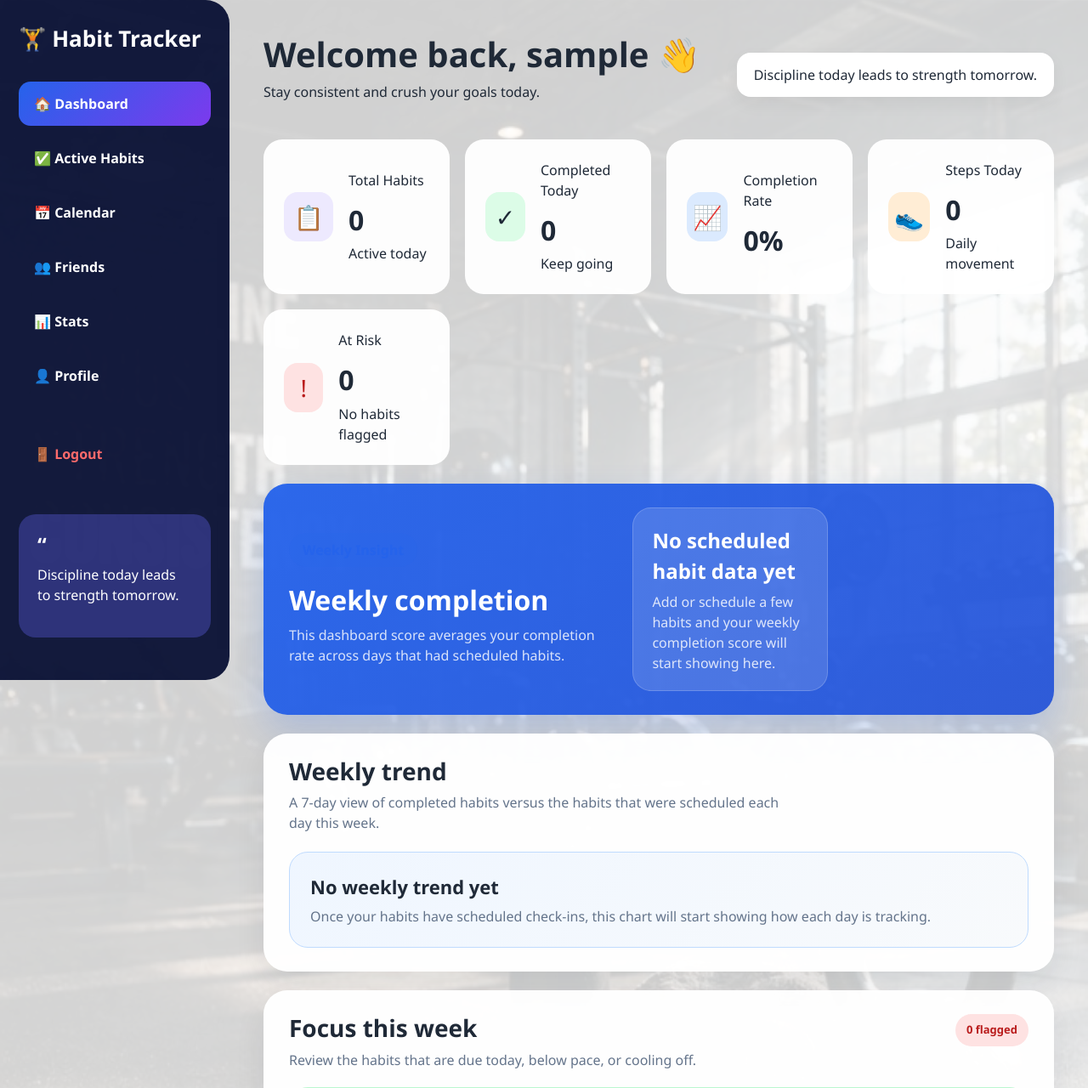
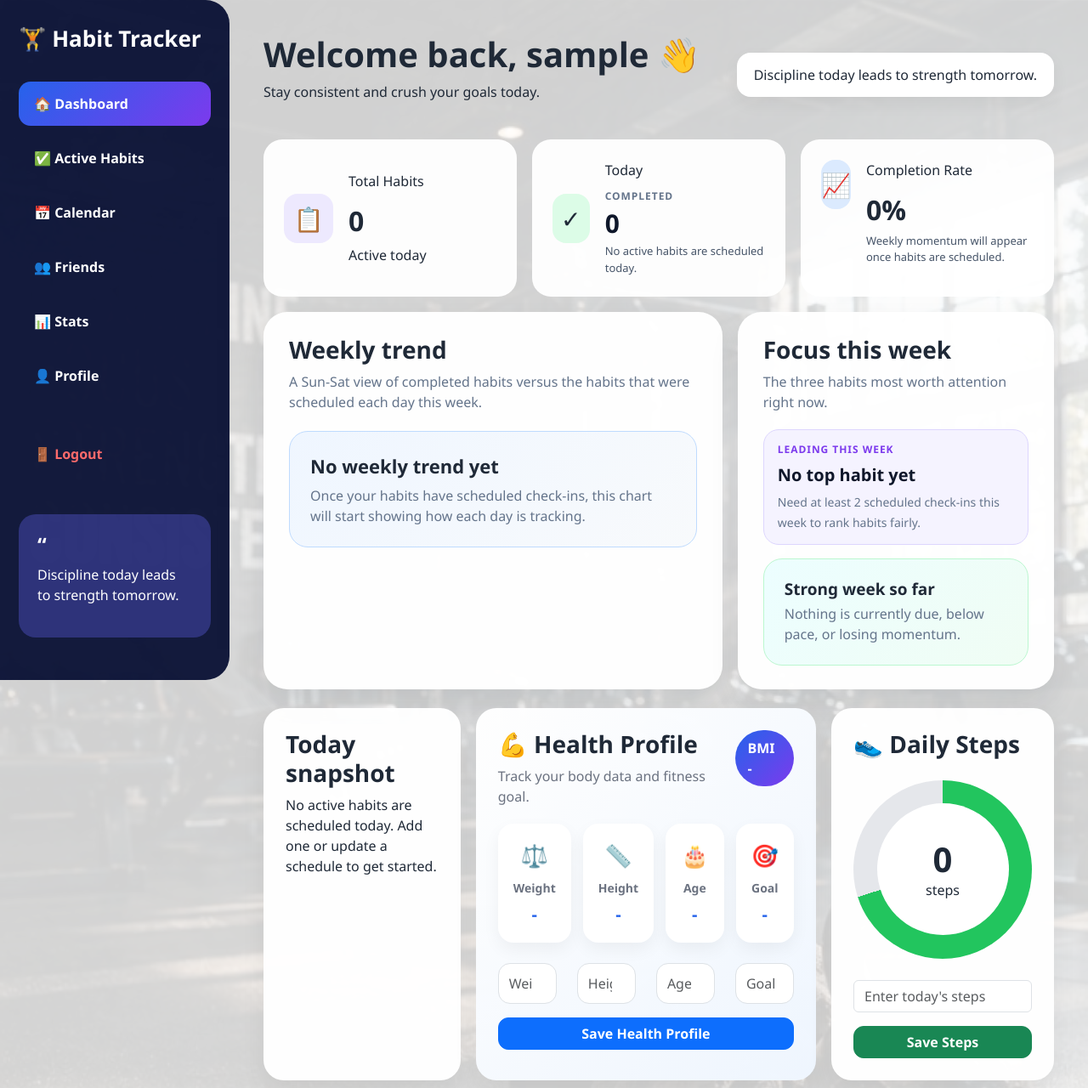
Before and after one commit to wenghengan-source/Agile-Web-Development-Project, a Flask app: page /dashboard in a window 1280 px wide. Shown: the top 1280 px of the page at 85% size. Run offline with Flask 3, Linux system fonts and the light colour scheme; the visitor is signed in with stand-in values (Sample User, id 1); data that the repository does not hold is empty; some libraries are stand-ins or nearby versions.

Commit message:
Refine dashboard progress insights and weekly trend

```diff
--- a/Habit-tracker/app.py
+++ b/Habit-tracker/app.py
@@ -76,6 +76,14 @@
         reference_date - timedelta(days=offset)
         for offset in range(length + trailing_offset - 1, trailing_offset - 1, -1)
     ]
+
+
+def get_week_dates_sunday_first(reference_date, week_offset=0):
+    """Return one calendar week in Sun-Sat order for the reference date."""
+    days_since_sunday = (reference_date.weekday() + 1) % 7
+    week_start = reference_date - timedelta(days=days_since_sunday)
+    week_start -= timedelta(days=week_offset * 7)
+    return [week_start + timedelta(days=offset) for offset in range(7)]
 
 
 def calculate_habit_streak(
@@ -161,12 +169,30 @@
     return longest_streak
 
 
-def summarize_scheduled_progress(habits, completion_records, target_dates):
+def summarize_scheduled_progress(
+    habits,
+    completion_records,
+    target_dates,
+    available_through_date=None
+):
     """Average daily completion % across days with scheduled habits only."""
     progress = []
     active_days = 0
 
     for target_date in target_dates:
+        if (
+            available_through_date is not None
+            and target_date > available_through_date
+        ):
+            progress.append({
+                "label": target_date.strftime("%a"),
+                "completed": 0,
+                "goal": 0,
+                "percentage": 0,
+                "is_future": True
+            })
+            continue
+
         day_string = target_date.isoformat()
         scheduled_habit_ids = [
             habit_id
@@ -185,10 +211,11 @@
             active_days += 1
 
         progress.append({
-            "label": WEEKDAY_NAMES[target_date.weekday()],
+            "label": target_date.strftime("%a"),
             "completed": completed,
             "goal": goal,
-            "percentage": 0 if goal == 0 else int((completed / goal) * 100)
+            "percentage": 0 if goal == 0 else int((completed / goal) * 100),
+            "is_future": False
         })
 
     average_progress = 0
@@ -215,12 +242,12 @@
 
     delta = current_average - previous_average
     if delta > 0:
-        return f"Up {delta} pts vs last week"
+        return f"{delta} percentage points better than last week"
 
     if delta < 0:
-        return f"Down {abs(delta)} pts vs last week"
-
-    return "Flat vs last week"
+        return f"{abs(delta)} percentage points behind last week"
+
+    return "Matching last week"
 
 
 def should_rank_dashboard_habit(scheduled_days):
@@ -519,12 +546,8 @@
         reference_date = date.today()
 
     today_string = reference_date.isoformat()
-    week_dates = get_trailing_dates(reference_date, DASHBOARD_ANALYTICS_WINDOW_DAYS)
-    previous_week_dates = get_trailing_dates(
-        reference_date,
-        DASHBOARD_ANALYTICS_WINDOW_DAYS,
-        trailing_offset=DASHBOARD_ANALYTICS_WINDOW_DAYS
-    )
+    week_dates = get_week_dates_sunday_first(reference_date)
+    previous_week_dates = get_week_dates_sunday_first(reference_date, week_offset=1)
 
     conn = sqlite3.connect("habit_tracker.db")
     cursor = conn.cursor()
@@ -565,12 +588,14 @@
     weekly_progress, weekly_average, active_days = summarize_scheduled_progress(
         progress_habits,
         completion_records,
-        week_dates
+        week_dates,
+        available_through_date=reference_date
     )
     _, previous_week_average, previous_active_days = summarize_scheduled_progress(
         progress_habits,
         completion_records,
-        previous_week_dates
+        previous_week_dates,
+        available_through_date=previous_week_dates[-1]
     )
 
     habit_summaries = []
@@ -594,6 +619,9 @@
         scheduled_days = 0
         completed_days = 0
         for week_day in week_dates:
+            if week_day > reference_date:
+                continue
+
             day_string = week_day.isoformat()
             if created_date > day_string:
                 continue
@@ -663,9 +691,10 @@
         })
 
     best_day = {"label": "No data", "completed": 0, "goal": 0}
-    if weekly_progress:
+    completed_week_days = [day for day in weekly_progress if not day["is_future"]]
+    if completed_week_days:
         best_day = max(
-            weekly_progress,
+            completed_week_days,
             key=lambda item: (item["percentage"], item["completed"])
         )
 
@@ -847,7 +876,6 @@
 
     total = len(habits)
     completed = len([h for h in habits if h[7] == "Completed"])
-    percentage = int((completed / total) * 100) if total > 0 else 0
     reminders = [h for h in habits if h[7] == "Not Completed"]
     preview_habits = habits[:3]
 
@@ -898,7 +926,6 @@
         habits=habits,
         total=total,
         completed=completed,
-        percentage=percentage,
         reminders=reminders,
         preview_habits=preview_habits,
         quote=random.choice(quotes),
--- a/Habit-tracker/static/style.css
+++ b/Habit-tracker/static/style.css
@@ -331,9 +331,9 @@
 
 .summary-grid {
     display: grid;
-    grid-template-columns: repeat(auto-fit, minmax(210px, 1fr));
+    grid-template-columns: repeat(3, minmax(0, 1fr));
     gap: 18px;
-    margin-bottom: 22px;
+    margin-bottom: 18px;
 }
 
 .summary-card {
@@ -371,89 +371,76 @@
     background: #ffedd5;
 }
 
-.summary-card.red .summary-icon {
-    background: #fee2e2;
-    color: #b91c1c;
-}
-
-.weekly-insight-card {
-    background: linear-gradient(135deg, rgba(37,99,235,0.96), rgba(29,78,216,0.90));
-    color: white;
-    border-radius: 28px;
-    padding: 28px 30px;
-    margin-bottom: 22px;
-    display: grid;
-    grid-template-columns: 1.25fr 0.75fr 0.7fr;
-    gap: 22px;
-    align-items: center;
-    box-shadow: 0 20px 44px rgba(37,99,235,0.20);
-}
-
-.weekly-insight-copy h2 {
+.summary-card-stacked {
+    align-items: flex-start;
+}
+
+.summary-card-stacked span {
+    display: block;
+    color: #475569;
+    font-size: 13px;
+    line-height: 1.45;
+}
+
+.split-card .summary-icon {
+    background: #dcfce7;
+}
+
+.split-card-content {
+    width: 100%;
+}
+
+.split-card-title {
     margin-bottom: 10px;
 }
 
-.weekly-insight-copy p {
-    margin-bottom: 0;
-    color: rgba(255,255,255,0.82);
-    max-width: 520px;
-}
-
-.weekly-insight-metric,
-.weekly-insight-detail,
-.weekly-insight-empty {
-    background: rgba(255,255,255,0.14);
-    border: 1px solid rgba(255,255,255,0.18);
-    border-radius: 22px;
-    padding: 20px 22px;
-}
-
-.weekly-insight-label,
-.weekly-insight-detail-label {
+.split-card-metrics {
+    display: flex;
+    margin-bottom: 8px;
+}
+
+.split-card-metric {
+    min-width: 0;
+    display: flex;
+    flex-direction: column;
+}
+
+.split-card-label {
     display: block;
     margin-bottom: 8px;
     font-size: 12px;
     text-transform: uppercase;
     letter-spacing: 0.08em;
     font-weight: 700;
-    color: rgba(255,255,255,0.72);
-}
-
-.weekly-insight-metric h3 {
-    font-size: 40px;
-    margin-bottom: 8px;
-}
-
-.weekly-insight-trend {
-    color: white;
-    font-weight: 700;
-}
-
-.weekly-insight-detail strong,
-.weekly-insight-empty strong {
+    color: #64748b;
+}
+
+.split-card-metric strong {
     display: block;
-    font-size: 24px;
-    margin-bottom: 6px;
-}
-
-.weekly-insight-detail span,
-.weekly-insight-empty span {
-    color: rgba(255,255,255,0.82);
-}
-
-.weekly-insight-note {
+    font-size: 30px;
+    line-height: 1;
+    color: #0f172a;
+}
+
+.split-card-detail {
     display: block;
-    margin-top: 10px;
-    font-size: 14px;
-    color: rgba(255,255,255,0.70);
+    color: #475569;
+    font-size: 13px;
+}
+
+.analytics-grid {
+    display: grid;
+    grid-template-columns: 1.45fr 1fr;
+    gap: 18px;
+    margin-bottom: 22px;
 }
 
 .weekly-trend-card {
     background: rgba(255,255,255,0.97);
     border-radius: 28px;
     padding: 28px 30px;
-    margin-bottom: 22px;
     box-shadow: 0 18px 36px rgba(15,23,42,0.08);
+    height: 100%;
 }
 
 .weekly-trend-header {
@@ -570,8 +563,8 @@
     background: rgba(255,255,255,0.97);
     border-radius: 28px;
     padding: 28px 30px;
-    margin-bottom: 22px;
     box-shadow: 0 18px 36px rgba(15,23,42,0.08);
+    height: 100%;
 }
 
 .focus-panel-header {
@@ -591,14 +584,33 @@
     max-width: 560px;
 }
 
-.focus-panel-count {
-    background: #fee2e2;
-    color: #b91c1c;
-    border-radius: 999px;
-    padding: 9px 13px;
-    font-size: 13px;
-    font-weight: 700;
-    white-space: nowrap;
+.focus-panel-highlight {
+    background: #f5f3ff;
+    border: 1px solid #ddd6fe;
+    border-radius: 18px;
+    padding: 14px 16px;
+    margin-bottom: 16px;
+}
+
+.focus-panel-highlight-label {
+    display: block;
+    margin-bottom: 6px;
+    font-size: 12px;
+    text-transform: uppercase;
+    letter-spacing: 0.08em;
+    font-weight: 700;
+    color: #7c3aed;
+}
+
+.focus-panel-highlight strong {
+    display: block;
+    margin-bottom: 4px;
+    font-size: 20px;
+    color: #0f172a;
+}
+
+.focus-panel-highlight small {
+    color: #64748b;
 }
 
 .focus-panel-list {
--- a/Habit-tracker/templates/dashboard.html
+++ b/Habit-tracker/templates/dashboard.html
@@ -53,86 +53,53 @@
                 </div>
             </div>
 
-            <div class="summary-card green">
+            <div class="summary-card split-card">
                 <div class="summary-icon">✓</div>
-                <div>
-                    <p>Completed Today</p>
-                    <h2>{{ completed }}</h2>
-                    <span>Keep going</span>
+                <div class="split-card-content">
+                    <p class="split-card-title">Today</p>
+
+                    <div class="split-card-metrics">
+                        <div class="split-card-metric">
+                            <span class="split-card-label">Completed</span>
+                            <strong>{{ completed }}</strong>
+                        </div>
+
+                    </div>
+
+                    <span class="split-card-detail">
+                        {% if total > 0 %}
+                            {{ completed }}/{{ total }} active habits are done today.
+                        {% else %}
+                            No active habits are scheduled today.
+                        {% endif %}
+                    </span>
                 </div>
             </div>
 
-            <div class="summary-card blue">
+            <div class="summary-card blue summary-card-stacked">
                 <div class="summary-icon">📈</div>
                 <div>
                     <p>Completion Rate</p>
-                    <h2>{{ percentage }}%</h2>
-                </div>
-            </div>
-
-            <div class="summary-card orange">
-                <div class="summary-icon">👟</div>
-                <div>
-                    <p>Steps Today</p>
-                    <h2>{{ today_steps }}</h2>
-                    <span>Daily movement</span>
-                </div>
-            </div>
-            <div class="summary-card red">
-                <div class="summary-icon">!</div>
-                <div>
-                    <p>At Risk</p>
-                    <h2>{{ progress_snapshot.at_risk.count }}</h2>
-                    <span>{{ progress_snapshot.at_risk.summary }}</span>
+                    <h2>{{ progress_snapshot.weekly_average }}%</h2>
+                    <span>
+                        {% if progress_snapshot.has_scheduled_data %}
+                            Across scheduled habits this week. {{ progress_snapshot.weekly_change_summary }}
+                        {% else %}
+                            Weekly momentum will appear once habits are scheduled.
+                        {% endif %}
+                    </span>
                 </div>
             </div>
         </div>
 
-        <section class="weekly-insight-card">
-            <div class="weekly-insight-copy">
-                <span class="hero-badge">Weekly Insight</span>
-                <h2>Weekly completion</h2>
-                <p>
-                    This dashboard score averages your completion rate across days
-                    that had scheduled habits.
-                </p>
-            </div>
-
-            {% if progress_snapshot.has_scheduled_data %}
-                <div class="weekly-insight-metric">
-                    <p class="weekly-insight-label">This week</p>
-                    <h3>{{ progress_snapshot.weekly_average }}%</h3>
-                    <p class="weekly-insight-trend mb-0">
-                        {{ progress_snapshot.weekly_change_summary }}
-                    </p>
-                </div>
-
-                <div class="weekly-insight-detail">
-                    <span class="weekly-insight-detail-label">Top habit</span>
-                    <strong>{{ progress_snapshot.top_habit.name }}</strong>
-                    <span>{{ progress_snapshot.top_habit.summary }}</span>
-                    <span class="weekly-insight-note">
-                        {{ progress_snapshot.top_habit.detail }}
-                    </span>
-                </div>
-            {% else %}
-                <div class="weekly-insight-empty">
-                    <strong>No scheduled habit data yet</strong>
-                    <span>
-                        Add or schedule a few habits and your weekly completion score
-                        will start showing here.
-                    </span>
-                </div>
-            {% endif %}
-        </section>
-
+        <div class="analytics-grid">
             <section class="weekly-trend-card">
                 <div class="weekly-trend-header">
                     <div>
                         <h3>Weekly trend</h3>
                         <p class="mb-0">
-                        A 7-day view of completed habits versus the habits that were
-                        scheduled each day this week.
+                            A Sun-Sat view of completed habits versus the habits that
+                            were scheduled each day this week.
                         </p>
                     </div>
 
@@ -151,16 +118,20 @@
                 {% if progress_snapshot.has_scheduled_data %}
                     <div class="weekly-bars">
                         {% for day in progress_snapshot.weekly_progress %}
-                        <div class="weekly-bar-group">
+                            <div class="weekly-bar-group {% if day.is_future %}future{% endif %}">
                                 <div class="weekly-bar-track">
                                     <div
                                         class="weekly-bar-fill {% if day.goal == 0 %}empty{% elif day.percentage == 0 %}zero{% endif %}"
                                         style="height: {% if day.goal == 0 %}0{% elif day.percentage == 0 %}12px{% else %}{{ day.percentage }}%{% endif %};"
-                                    title="{{ day.percentage }}% ({{ day.completed }}/{{ day.goal }})"
+                                        title="{% if day.is_future %}Upcoming day{% else %}{{ day.percentage }}% ({{ day.completed }}/{{ day.goal }}){% endif %}"
                                     ></div>
                                 </div>
-                            <p class="weekly-bar-percent">{{ day.percentage }}%</p>
-                            <p class="weekly-bar-value">{{ day.completed }}/{{ day.goal }}</p>
+                                <p class="weekly-bar-percent">
+                                    {% if day.is_future %}--{% else %}{{ day.percentage }}%{% endif %}
+                                </p>
+                                <p class="weekly-bar-value">
+                                    {% if day.is_future %}Upcoming{% else %}{{ day.completed }}/{{ day.goal }}{% endif %}
+                                </p>
                                 <p class="weekly-bar-label mb-0">{{ day.label }}</p>
                             </div>
                         {% endfor %}
@@ -181,14 +152,15 @@
                 <div>
                     <h3>Focus this week</h3>
                     <p class="mb-0">
-                        Review the habits that are due today, below pace, or
-                        cooling off.
+                        The three habits most worth attention right now.
                     </p>
                 </div>
+            </div>
 
-                <span class="focus-panel-count">
-                    {{ progress_snapshot.at_risk.count }} flagged
-                </span>
+                <div class="focus-panel-highlight">
+                    <span class="focus-panel-highlight-label">Leading this week</span>
+                    <strong>{{ progress_snapshot.top_habit.name }}</strong>
+                    <small>{{ progress_snapshot.top_habit.summary }}</small>
                 </div>
 
                 {% if progress_snapshot.focus_items %}
@@ -216,21 +188,38 @@
                     </div>
                 {% endif %}
             </section>
+        </div>
 
         <div class="dashboard-grid">
 
-            <section class="dash-card">
-                <h3>🔔 Reminder</h3>
+            <section class="dash-card today-snapshot-card">
+                <h3>Today snapshot</h3>
 
-                {% if reminders %}
-                    <p>You still have unfinished habits:</p>
-                    <ul>
-                        {% for reminder in reminders %}
-                            <li>{{ reminder[1] }}</li>
-                        {% endfor %}
-                    </ul>
+                {% if total > 0 %}
+                    <div class="today-snapshot-list">
+                        <div class="today-snapshot-item">
+                            <span>Remaining today</span>
+                            <strong>{{ reminders|length }}</strong>
+                        </div>
+
+                        <div class="today-snapshot-item">
+                            <span>Current streak</span>
+                            <strong>{{ progress_snapshot.current_streak }}</strong>
+                        </div>
+
+                        <div class="today-snapshot-item">
+                            <span>Weekly score</span>
+                            <strong>{{ progress_snapshot.weekly_average }}%</strong>
+                        </div>
+                    </div>
+
+                    <p class="text-muted mb-0">
+                        Open your active habits to check off or adjust what is left for today.
+                    </p>
                 {% else %}
-                    <p>Great job! Everything is completed today 🎉</p>
+                    <p class="mb-0">
+                        No active habits are scheduled today. Add one or update a schedule to get started.
+                    </p>
                 {% endif %}
             </section>
 
```
Also changed, not shown: other parts of Habit-tracker/static/style.css (+38 -5 lines). Lines whose indentation alone changed are shown as unchanged.
